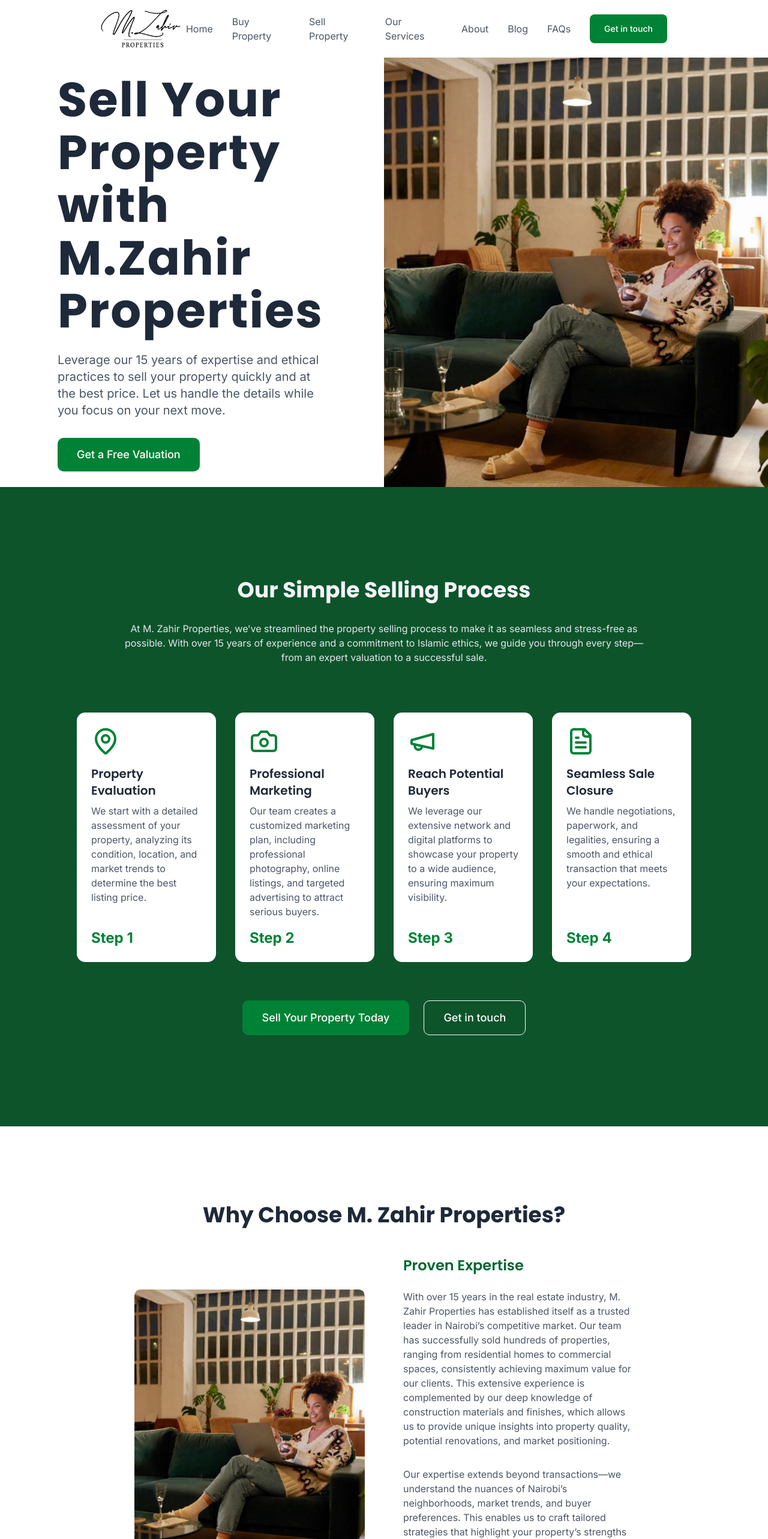
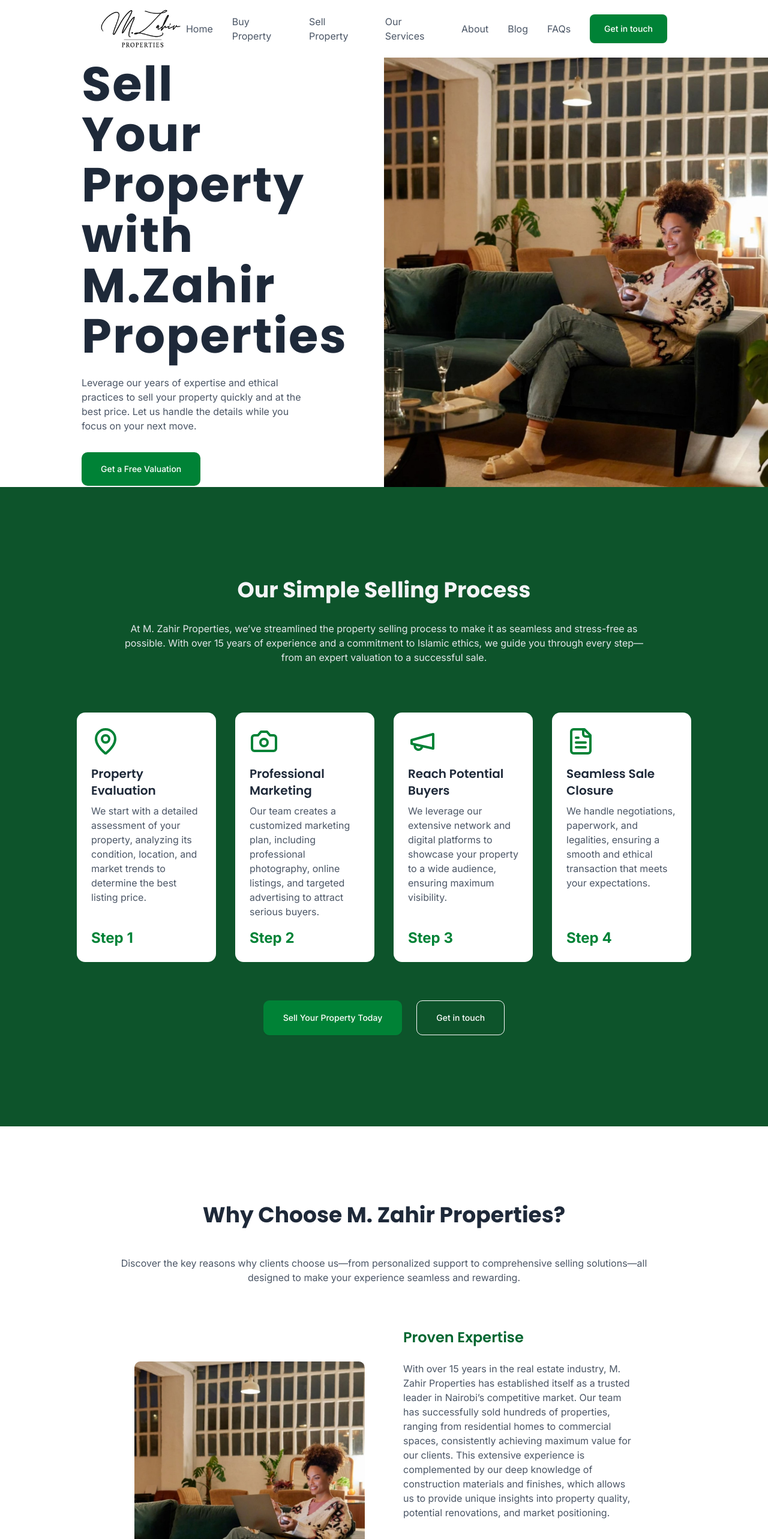
Before and after one commit to evanswanjau/mzahir-properties, a React (Vite) app: page /sell-property in a window 1280 px wide. Shown: the top 2566 px of the page at 60% size. Built offline with nearby package versions, Linux system fonts and the light colour scheme; the HTML template or start-up script is replaced by a standard one.

Commit message:
Removed text-lg and added why us paragraph

```diff
--- a/src/components/sections/CallToAction.tsx
+++ b/src/components/sections/CallToAction.tsx
@@ -20,7 +20,7 @@ export const CallToAction = () => {
           estate expert.
         </p>
         <a href="/contact-us">
-          <Button className="bg-green-700 text-white hover:bg-green-800 px-8 py-7 text-lg cursor-pointer">
+          <Button className="bg-green-700 text-white hover:bg-green-800 px-8 py-7 cursor-pointer">
             Get Started Today
           </Button>
         </a>
--- a/src/pages/SellPropertyPage.tsx
+++ b/src/pages/SellPropertyPage.tsx
@@ -72,17 +72,17 @@ const SellPropertyPage = () => {
   return (
     <section className="bg-gray-50 min-h-screen">
       <div className="h-[calc(100vh-84px)] flex bg-white">
-        <div className="w-full md:w-1/2 flex flex-col align-center justify-center px-24">
-          <h1 className="text-6xl md:text-[5em] font-bold text-gray-800 mb-6 leading-22 tracking-wide">
+        <div className="w-full md:w-1/2 flex flex-col align-center justify-center px-34">
+          <h1 className="text-4xl md:text-[5em] font-bold text-gray-800 mb-6 leading-21 tracking-wide">
             Sell Your Property with M.Zahir Properties
           </h1>
-          <p className="text-xl text-gray-600 mb-8">
-            Leverage our 15 years of expertise and ethical practices to sell
-            your property quickly and at the best price. Let us handle the
-            details while you focus on your next move.
+          <p className="text-gray-600 mb-8">
+            Leverage our years of expertise and ethical practices to sell your
+            property quickly and at the best price. Let us handle the details
+            while you focus on your next move.
           </p>
           <a href="#valuation-form">
-            <Button className="bg-green-700 border-green-700 cursor-pointer hover:bg-green-900 hover:border-green-900 text-white font-body text-lg px-8 py-7 rounded-lg transition-all duration-500">
+            <Button className="bg-green-700 border-green-700 cursor-pointer hover:bg-green-900 hover:border-green-900 text-white font-body px-8 py-7 rounded-lg transition-all duration-500">
               Get a Free Valuation
             </Button>
           </a>
@@ -129,7 +129,7 @@ const SellPropertyPage = () => {
               <a href="#valuation-form">
                 <Button
                   variant="default"
-                  className="bg-green-700 border border-green-700 cursor-pointer hover:bg-white hover:border-white text-white hover:text-green-700 font-body text-lg px-8 py-7 rounded-lg transition-all duration-500"
+                  className="bg-green-700 border border-green-700 cursor-pointer hover:bg-white hover:border-white text-white hover:text-green-700 font-body px-8 py-7 rounded-lg transition-all duration-500"
                 >
                   Sell Your Property Today
                 </Button>
@@ -137,7 +137,7 @@ const SellPropertyPage = () => {
               <a href="/contact-us">
                 <Button
                   variant="outline"
-                  className="border-white bg-green-900 cursor-pointer text-white hover:bg-white hover:text-green-700 text-lg px-8 py-7 rounded-lg transition-all duration-500"
+                  className="border-white bg-green-900 cursor-pointer text-white hover:bg-white hover:text-green-700 px-8 py-7 rounded-lg transition-all duration-500"
                 >
                   Get in touch
                 </Button>
@@ -150,6 +150,11 @@ const SellPropertyPage = () => {
           <h2 className="text-4xl font-bold text-gray-800 text-center mb-12">
             Why Choose M. Zahir Properties?
           </h2>
+          <p className="text-gray-600 mb-18 w-4xl mx-auto text-center">
+            Discover the key reasons why clients choose us—from personalized
+            support to comprehensive selling solutions—all designed to make your
+            experience seamless and rewarding.
+          </p>
 
           <div className="space-y-32 w-[80%] mx-auto px-24">
             <div className="flex flex-col md:flex-row items-center gap-16">
@@ -391,7 +396,7 @@ const SellPropertyPage = () => {
             </div>
             <Button
               type="submit"
-              className="bg-green-700 cursor-pointer text-white hover:bg-green-800 w-full py-6 text-lg transition-all duration-300"
+              className="bg-green-700 cursor-pointer text-white hover:bg-green-800 w-full py-6 transition-all duration-300"
             >
               Submit Request
             </Button>
```
